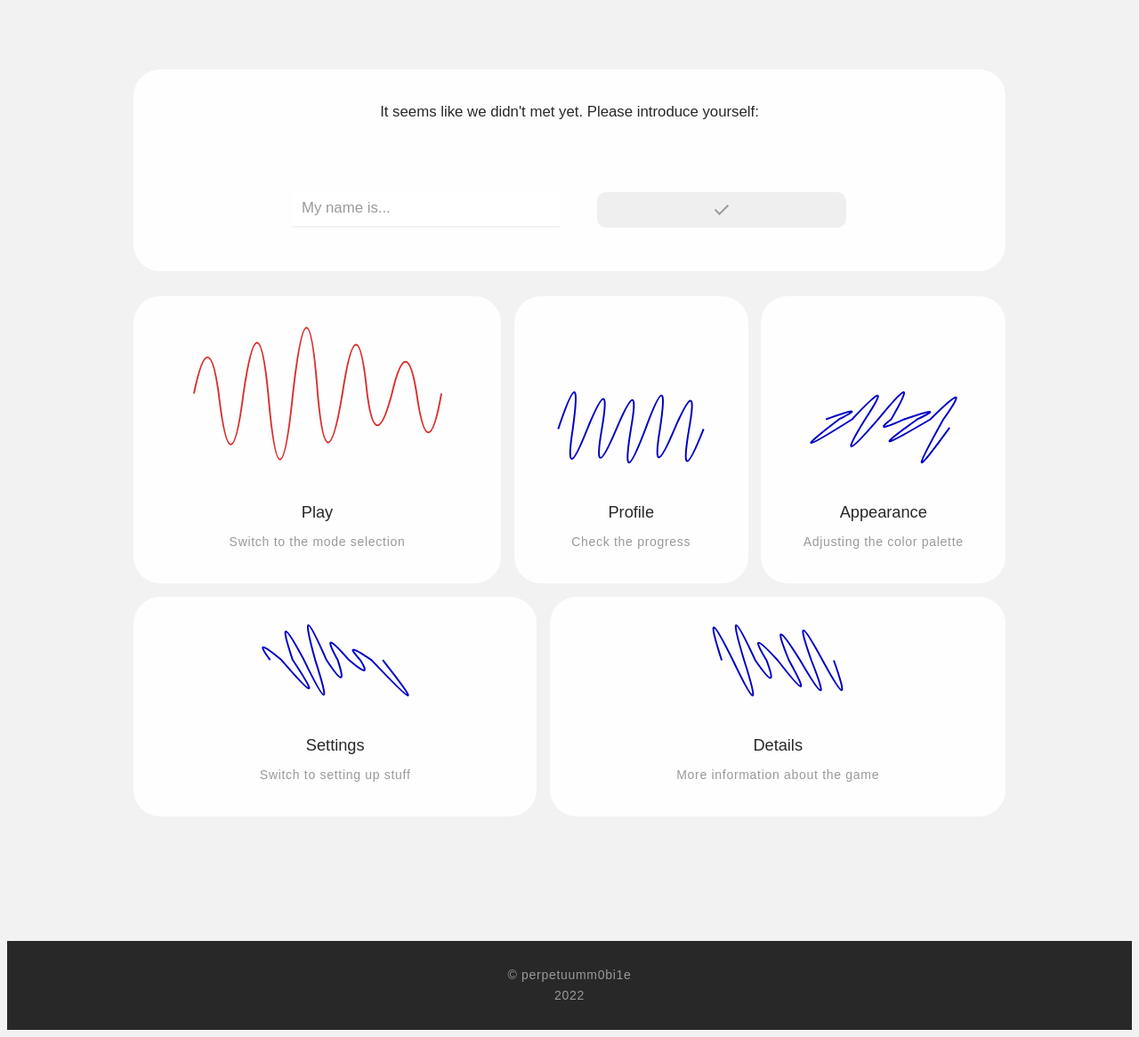
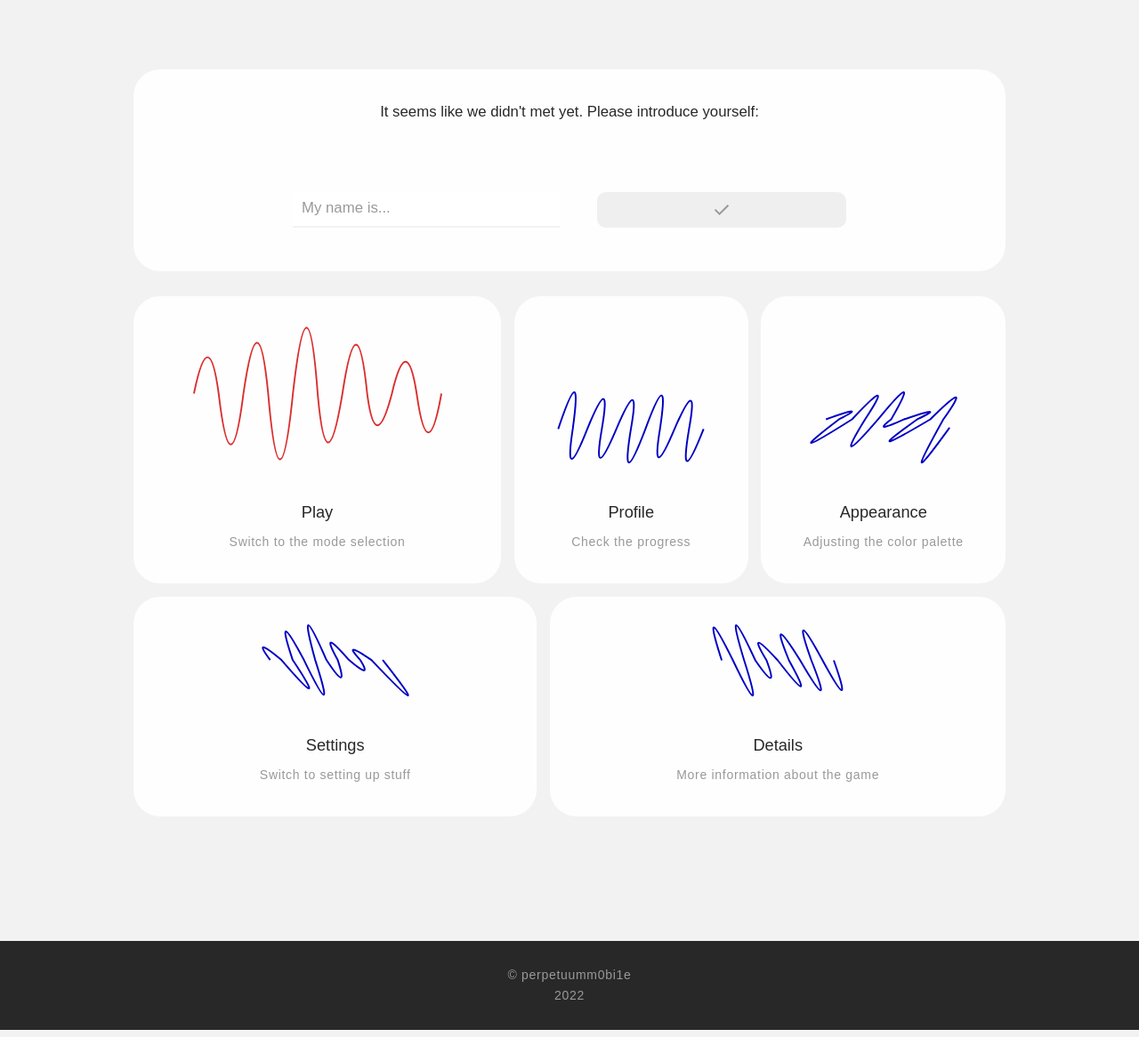
Before and after one commit to perpetuumm0bi1e/Arcanoid, a plain HTML site: page index.html in a window 1280 px wide. Shown: the part 62-1228 px from the top of the page at 89% size. Drawn offline with Linux system fonts and the light colour scheme.

```diff
--- a/style.css
+++ b/style.css
@@ -27,8 +27,11 @@
     }
 
     body {
+        margin: 0;
+        padding: 0;
         background: var(--gray);
         font-family: 'Mabrope', sans-serif;
+        width: 100%;
     }
 
     main {
@@ -143,7 +146,7 @@
         align-content: center;
         text-align: center;
         color: var(--white);
-        background: var(--black);
+        background-color: var(--black);
     }
 
     .copyright {
```
Also changed, not shown: mode.html (+2 -2 lines).
